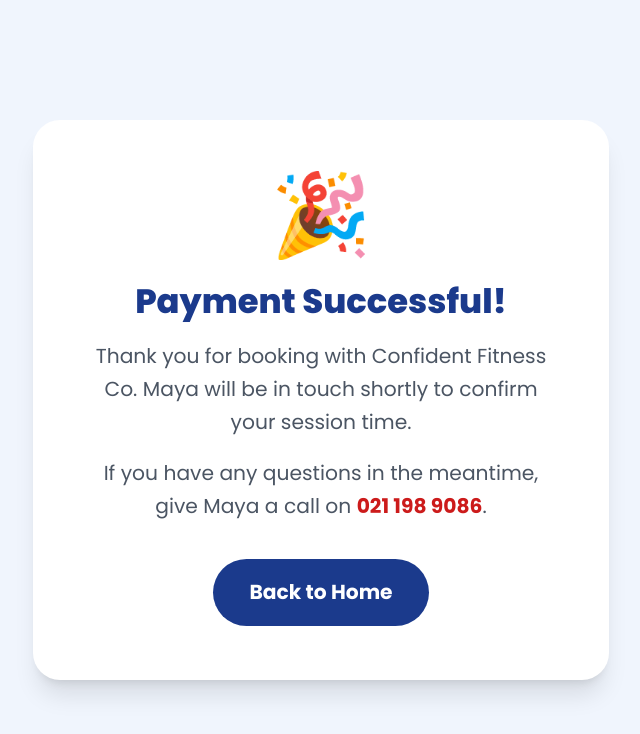
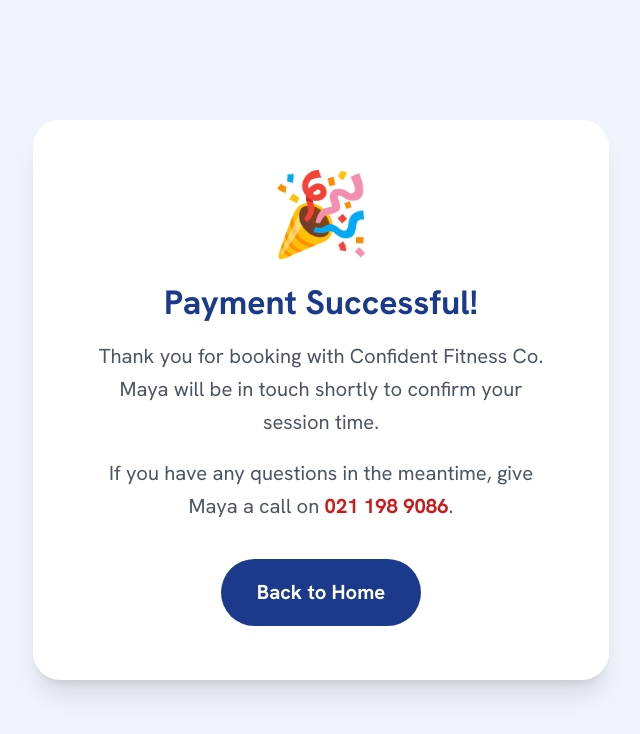
Before and after one commit to independenceservicesnz-coder/confident-fitness, a Next.js app in the folder sessions/compassionate-zen-cerf/mnt/outputs/confident-fitness-co/: page /success in a window 1280 px wide. Shown: the top 734 px of the page, without its empty margins (319-959 px from the left). Built offline with nearby package versions, Linux system fonts and the light colour scheme.

Commit message:
Change font family and update global styles
Updated font imports and modified base styles for html and body. Added new styles for section scrolling and text selection.

```diff
--- a/sessions/compassionate-zen-cerf/mnt/outputs/confident-fitness-co/app/globals.css
+++ b/sessions/compassionate-zen-cerf/mnt/outputs/confident-fitness-co/app/globals.css
@@ -1,13 +1,16 @@
-@import url('https://fonts.googleapis.com/css2?family=Poppins:wght@400;500;600;700;800&display=swap');
+@import url('https://fonts.googleapis.com/css2?family=Hanken+Grotesk:wght@400;500;600;700&family=Newsreader:ital,wght@0,400;0,500;0,600;1,400;1,500&display=swap');
 @tailwind base;
 @tailwind components;
 @tailwind utilities;
 
 @layer base {
-  html { scroll-behavior: smooth; font-size: 18px; }
-  body { font-family: 'Poppins', sans-serif; }
+  html { scroll-behavior: smooth; font-size: 18px; -webkit-font-smoothing: antialiased; }
+  body { font-family: 'Hanken Grotesk', system-ui, sans-serif; background: #F4F0E9; color: #1C1813; }
+  section[id] { scroll-margin-top: 80px; }
+  ::selection { background: #EC5829; color: #fff; }
 }
 
 @layer utilities {
+  .font-serif { font-family: 'Newsreader', Georgia, serif; }
   .text-balance { text-wrap: balance; }
 }
```
